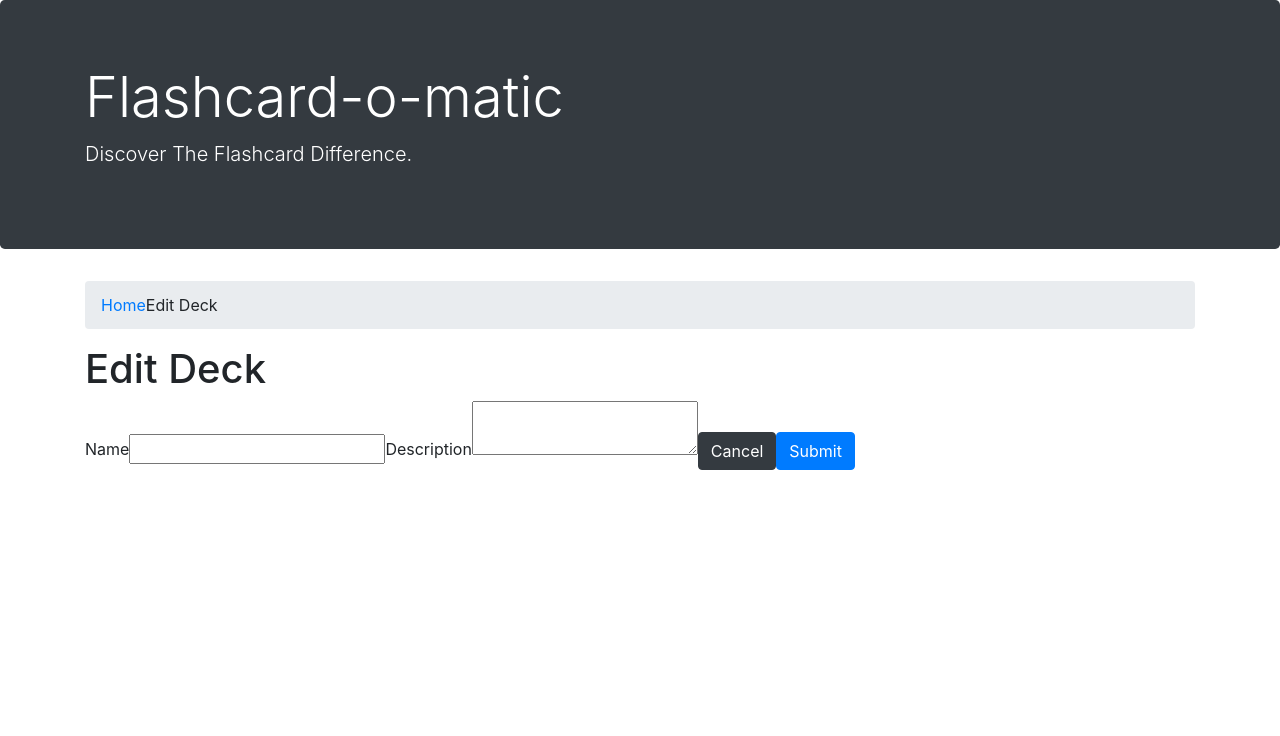
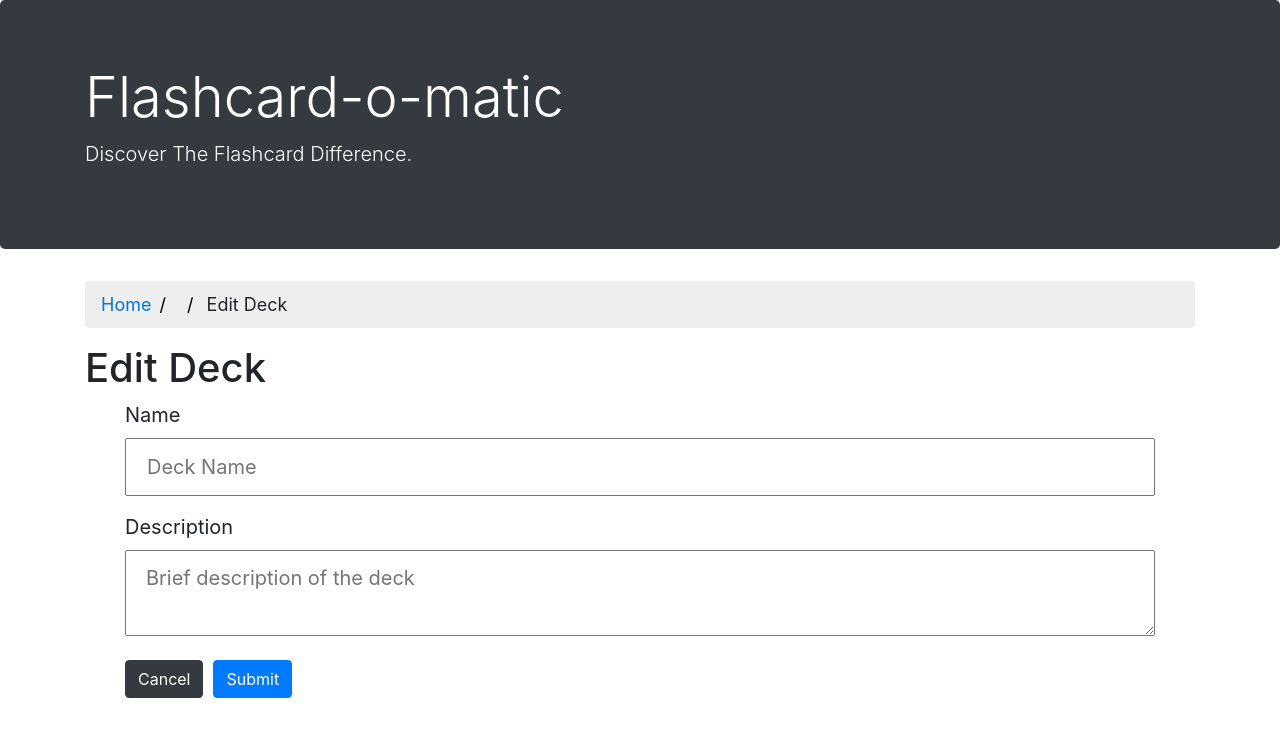
Before and after one commit to sarahkumw/flashcard-app, a React (Create React App) app: page /decks/1/edit in a window 1280 px wide. Shown: the top 736 px of the page. Built offline with nearby package versions, Linux system fonts and the light colour scheme; no server answers; a web font is replaced by a local one.

Commit message:
made create deck and edit deck use same form component

```diff
--- a/data/db.json
+++ b/data/db.json
@@ -3,12 +3,17 @@
     {
       "id": 1,
       "name": "Rendering in React",
-      "description": "React's component structure allows for quickly building a complex web application that relies on DOM manipulation. "
+      "description": "React's component structure allows for quickly building."
     },
     {
       "name": "React Router",
       "description": "React Router is a collection of navigational components that compose declaratively with your application.",
       "id": 2
+    },
+    {
+      "id": 9,
+      "name": "test 11",
+      "description": "this one sucks but it works"
     }
   ],
   "cards": [
--- a/json-server.json
+++ b/json-server.json
@@ -1,5 +1,5 @@
 {
-  "port": 8080,
+  "port": 5000,
   "watch": true,
   "static": "./docs/api"
 }
--- a/src/Deck/CreateDeck.css
+++ b/src/Deck/CreateDeck.css
@@ -21,3 +21,7 @@ textarea {
 label {
     font-size: 20px;
 }
+
+button {
+    margin-right: 10px;
+}
--- a/src/Deck/CreateDeck.js
+++ b/src/Deck/CreateDeck.js
@@ -1,26 +1,9 @@
-import React, { useState } from "react";
-import { Link, useHistory } from "react-router-dom";
-import { createDeck } from "../utils/api";
-import "./CreateDeck";
+import React from "react";
+import { Link } from "react-router-dom";
+import DeckForm from "./DeckForm";
 
 function CreateDeck() {
-    const [deck, setDeck] = useState({});
-    const history = useHistory();
 
-    const handleDescriptionChange = (event) => {
-        setDeck({...deck, description: event.target.value})
-    };
-    const handleNameChange = (event) => {
-        setDeck({...deck, name: event.target.value})
-    };
-    const clickHandler = () => {
-        history.push("/")
-    }
-    const handleSubmit = async (event) => {
-        event.preventDefault();
-        createDeck(deck);
-        history.push("/");
-      };
     return(
         <div style={{"marginBottom": "100px"}}>
             <ul className="breadcrumb">
@@ -28,15 +11,7 @@ function CreateDeck() {
                 <li>Create Deck</li>
             </ul>
             <h1>Create Deck</h1>
-            <form onSubmit={handleSubmit} className="createForm">
-                <label for="name">Name</label>
-                <input id="name"type="text" placeholder="Deck Name" value={deck.name} onChange={handleNameChange} />
-                <label>Description
-                    <textarea value={deck.description} placeholder="Brief description of the deck" onChange={handleDescriptionChange} />
-                </label>
-                <button type="button" className="btn btn-dark" onClick={clickHandler}>Cancel</button>
-                <button type="submit" className="btn btn-primary">Submit</button>
-            </form>
+            <DeckForm action="create" />
         </div>
     )
 };
--- /dev/null
+++ b/src/Deck/DeckForm.js
@@ -0,0 +1,55 @@
+import React, { useEffect, useState } from "react";
+import { useHistory } from "react-router-dom";
+import "./CreateDeck.css";
+import { updateDeck, createDeck } from "../utils/api";
+
+
+function DeckForm({ loadedDeck, action }) {
+
+    const history = useHistory();
+    const [name, setName] = useState('');
+    const [description, setDescription] = useState('');
+
+    useEffect(()=>{
+        if(action === 'edit'){
+            setName(loadedDeck.name);
+            setDescription(loadedDeck.description);
+        }
+    },[action, loadedDeck.name, loadedDeck.description])
+
+    const handleDescriptionChange = (event) => {
+        setDescription(event.target.value);
+    };
+    const handleNameChange = (event) => {
+        setName(event.target.value);
+    };
+    const submitHandler = (event) => {
+        event.preventDefault();
+        if (action === "create") {
+            createDeck({name: name, description: description})
+            .then(createdDeck=> history.push(`/decks/${createdDeck.id}`))
+        }
+        else {
+            const updatedDeck = {id: loadedDeck.id, name: name, description: description};
+            updateDeck(updatedDeck);
+            setTimeout(()=>{history.push(`/decks/${loadedDeck.id}`)},800);
+        }
+    }
+
+    return (
+        <form onSubmit={submitHandler} className="createForm">
+                <label>Name
+                    <input type="text" placeholder="Deck Name" value={name} onChange={handleNameChange} />
+                </label>
+                <label>Description
+                    <textarea placeholder="Brief description of the deck" value={description} onChange={handleDescriptionChange} />
+                </label>
+                <div style={{display: "flex"}}>
+                    <button type="button" className="btn btn-dark" onClick={()=>history.goBack(1)}>Cancel</button>
+                    <button type="submit" className="btn btn-primary">Submit</button>
+                </div>
+            </form>
+    )
+};
+
+export default DeckForm;
--- a/src/Deck/DeckList.js
+++ b/src/Deck/DeckList.js
@@ -1,6 +1,7 @@
 import React, { useState, useEffect } from "react";
 import { Link } from "react-router-dom"
 import { listDecks } from "../utils/api";
+import DeleteDeckHandler from "./DeleteDeckHandler";
 
 function DeckList(){
     const [decks, setDecks] = useState([]);
@@ -19,10 +20,10 @@ function DeckList(){
             <div>
               <h5 style={{marginBottom:'20px'}}>{deck.description}</h5>
               <Link to={`/decks/${deck.id}`}>
-                <button style={{marginRight: "10px"}} className="btn btn-dark"><span className="oi oi-eye"></span>View</button>
+                <button style={{marginRight: "10px"}} className="btn btn-dark"><span className="oi oi-eye"></span> View</button>
               </Link>
               <Link to={`/decks/${deck.id}/study`}>
-                <button style={{marginRight: "10px"}} className="btn btn-primary"><span className="oi oi-book"></span>Study</button>
+                <button style={{marginRight: "10px"}} className="btn btn-primary"><span className="oi oi-book"></span> Study</button>
               </Link>
               <button style={{marginRight: "10px"}} className="btn btn-danger" onClick={()=>{ DeleteDeckHandler(deck.id) }}>
                 <span className="oi oi-trash"></span>
--- a/src/Deck/EditDeck.js
+++ b/src/Deck/EditDeck.js
@@ -1,39 +1,20 @@
 import React, { useState, useEffect } from "react";
-import { useParams, Link, useHistory } from "react-router-dom";
+import { useParams, Link } from "react-router-dom";
 import { readDeck } from "../utils/api";
-import "./CreateDeck";
-import { updateDeck } from "../utils/api";
+import DeckForm from "./DeckForm"
+
+
 
 function EditDeck(){
-    const history = useHistory();
     const { deckId } = useParams();
     const [deck, setDeck] = useState({});
     useEffect(()=>{
         async function loadDeck() {
             const deckFromAPI = await readDeck(deckId);
             setDeck(deckFromAPI);
-            setName(deck.name);
-            setDescription(deck.description);
         };
         loadDeck();
     }, [deckId, deck.name, deck.description]);
-
-    const [name, setName] = useState()
-    const [description, setDescription] = useState()
-    const handleDescriptionChange = (event) => {
-        setDescription(event.target.value);
-        console.log(description);
-    };
-    const handleNameChange = (event) => {
-        setName(event.target.value);
-    };
-
-    const submitHandler = (event) => {
-        event.preventDefault();
-        const updatedDeck = {id: deck.id, name: name, description: description};
-        updateDeck(updatedDeck);
-        setTimeout(()=>{history.push(`/decks/${deck.id}`)},500);
-    }
 
     return(
         <div style={{"marginBottom": "100px"}}>
@@ -43,16 +24,7 @@ function EditDeck(){
                 <li>Edit Deck</li>
             </ul>
             <h1>Edit Deck</h1>
-            <form onSubmit={submitHandler} className="createForm">
-                <label>Name
-                    <input type="text" value={name} onChange={handleNameChange} />
-                </label>
-                <label>Description
-                    <textarea value={description} onChange={handleDescriptionChange} />
-                </label>
-                <button type="button" className="btn btn-dark" onClick={()=>history.goBack(1)}>Cancel</button>
-                <button type="submit" className="btn btn-primary">Submit</button>
-            </form>
+            <DeckForm loadedDeck={deck} action="edit"/>
         </div>
     )
 };
--- a/src/Layout/index.js
+++ b/src/Layout/index.js
@@ -9,6 +9,7 @@ import Study from "../Cards/Study";
 import AddCard from "../Cards/AddCard";
 import EditDeck from "../Deck/EditDeck";
 import EditCard from "../Cards/EditCard";
+import "./BreadCrumb.css";
 
 
 function Layout() {
@@ -19,7 +20,7 @@ function Layout() {
         <Switch>
           <Route exact path="/">
             <Link to="/decks/new">
-              <button className="btn btn-dark"><span style={{margin:'0 10px'}} className="oi oi-plus"></span>Create Deck</button>
+              <button className="btn btn-dark"><span style={{marginRight: "10px"}} className="oi oi-plus"></span>Create Deck</button>
             </Link>
             <DeckList />
           </Route>
```
Also changed, not shown: 1 other file (tests, documents, lock files or other folders).
